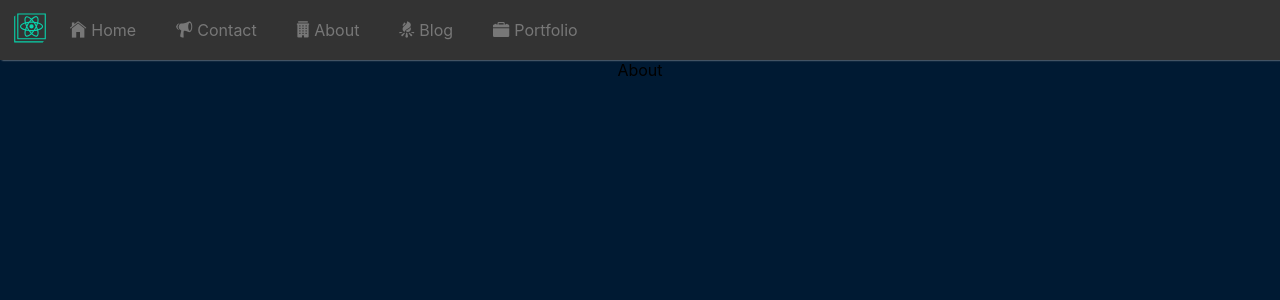
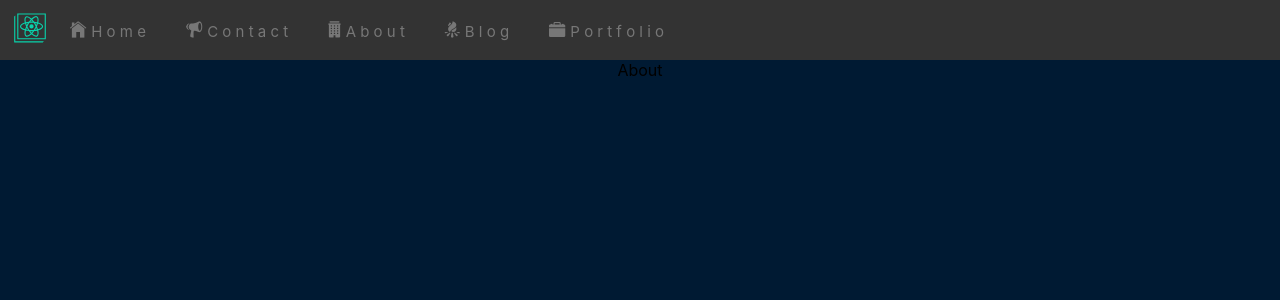
Before and after one commit to Abey12525/SiteOne, a React (Create React App) app: page /about in a window 1280 px wide. Shown: the top 300 px of the page. Built offline with nearby package versions, Linux system fonts and the light colour scheme.

Commit message:
color_updates

```diff
--- a/src/App.js
+++ b/src/App.js
@@ -13,27 +13,27 @@ import './App.css';
 function App() {
     const navlinks = [
       {
-        text: 'Home',
+        text: 'H o m e',
         path: '/',
         icon: 'ion-ios-home'
       },
       {
-        text: 'Contact',
+        text: 'C o n t a c t',
         path: '/contact',
         icon: 'ion-ios-megaphone'
       },
       {
-        text: 'About',
+        text: 'A b o u t',
         path: '/about',
         icon: 'ion-ios-business'
       },
       {
-        text: 'Blog ',
+        text: 'B l o g',
         path: '/blog',
         icon: 'ion-ios-bonfire'
       },
       {
-        text: 'Portfolio',
+        text: 'P o r t f o l i o',
         path: '/portfolio',
         icon: 'ion-ios-briefcase'
       }
@@ -47,7 +47,7 @@ function App() {
           navLinks={ navlinks }
           logo = { logo }
           // background = "#fff"
-          hoverBackground = "#ddd"
+          hoverBackground = "#4D5165"
           linkColor = "#777" />
 
 
--- a/src/assets/scss/toolBar.scss
+++ b/src/assets/scss/toolBar.scss
@@ -3,7 +3,8 @@ nav.responsive-toolbar {
     height: 60px;
     width: 100%;
     position: fixed;
-    box-shadow: 2px 0px 2px #ccc;
+    // box-shadow: 2px 0px 2px #ccc;
+    font-size: 15px;
 
     & ~ * {
         padding-top: 60px;
@@ -41,7 +42,7 @@ nav.responsive-toolbar {
             text-decoration: none;
             display: flex;
             flex-direction: row-reverse;
-            align-items: center;
+            align-items: baseline;
         }
 
         i {
--- a/src/components/ResponsiveNavigation.jsx
+++ b/src/components/ResponsiveNavigation.jsx
@@ -28,7 +28,7 @@ function ResponsiveNavigation({ background, hoverBackground, linkColor, navLinks
                     key = { index }
                     onMouseEnter = { () => { setHoverIndex(index) } }
                     onMouseLeave = { () => { setHoverIndex(-1) } }
-                    style = { { background: hoverIndex === index ? (hoverBackground || '#999') : '' }}
+                    style = { { background: hoverIndex === index ? (hoverBackground || '#999') : '' } }
                     >
                         <Link
                             to = { link.path }
```
